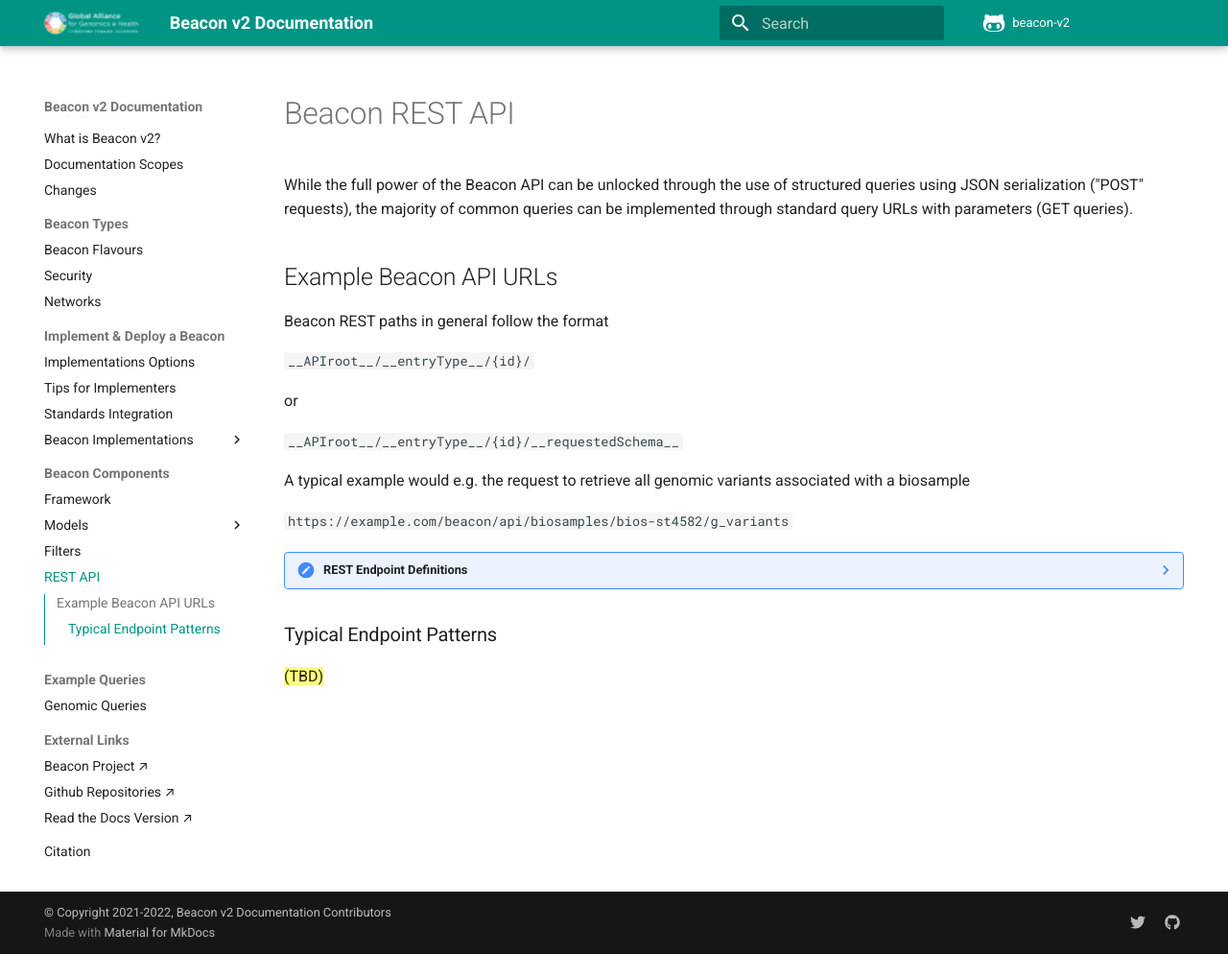
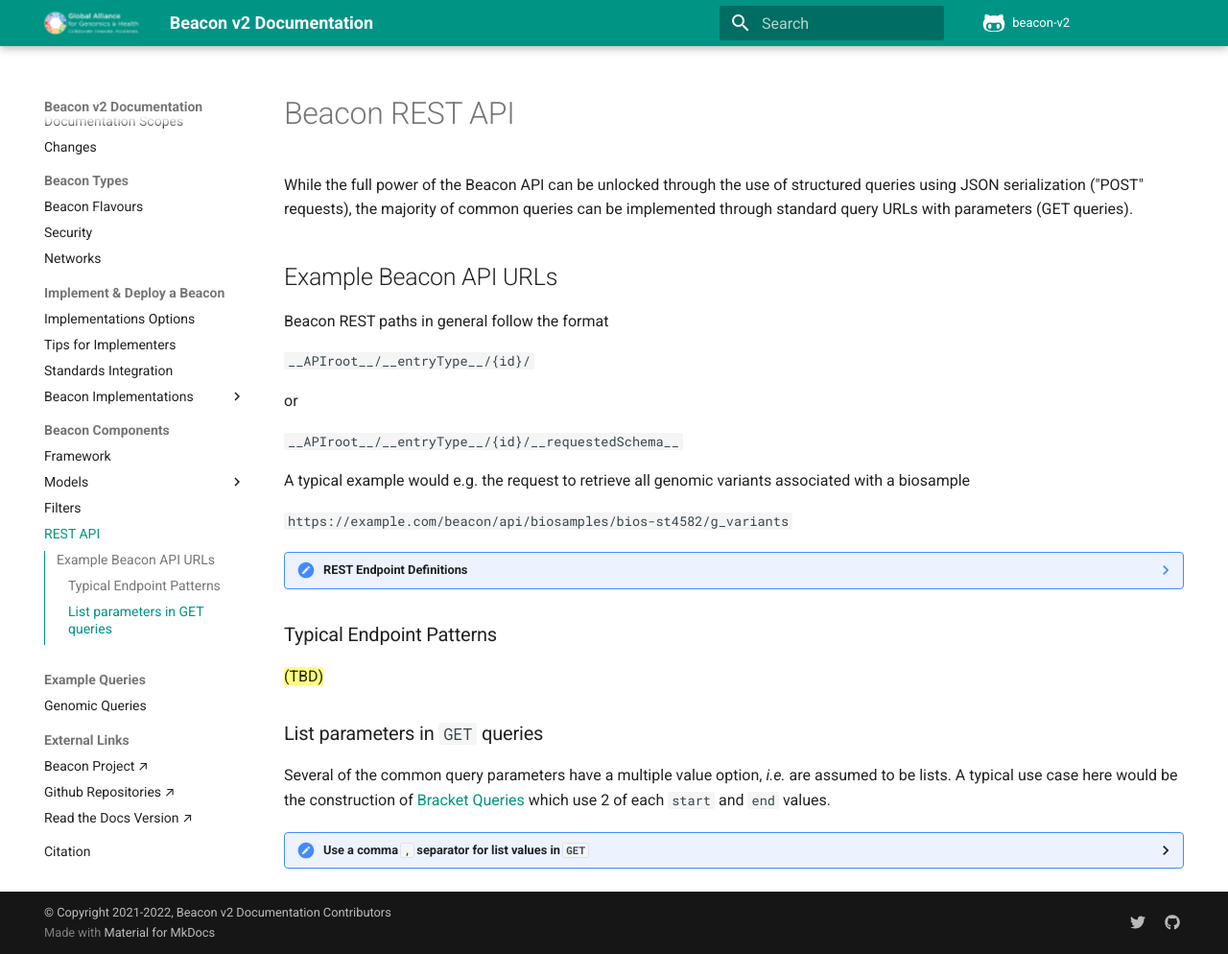
Before and after one commit to ga4gh-beacon/beacon-v2, an MkDocs documentation site: the page built from docs/rest-api.md, in a window 1280 px wide and 994 px high. Shown: the whole window at 96% size. Built offline with MkDocs 1.6.1 and Material for MkDocs 9.7.7, drawn with Linux system fonts in a browser that asks for light colours; comment, search, counter and statistics services are not loaded.

Commit message:
List parameters in `GET` queries

```diff
--- a/docs/rest-api.md
+++ b/docs/rest-api.md
@@ -26,3 +26,18 @@ A typical example would e.g. the request to retrieve all genomic variants associ
 ### Typical Endpoint Patterns
 
 ==(TBD)==
+
+### List parameters in `GET` queries
+
+Several of the common query parameters have a multiple value option, _i.e._ are
+assumed to be lists. A typical use case here would be the construction of [Bracket Queries](variant-queries/#beacon-bracket-queries)
+which use 2 of each `start` and `end` values.
+
+??? Attention "Use a comma `,` separator for list values in `GET`"
+
+    Due to the problem of some web frameworks with the interpretation of multiple
+    values for the same parameter we recommend the consistant use of a single
+    parameter name and comma-concatenated values.
+
+    * ~~`&start=1234000&start=5234000`~~
+    * `&start=1234000,5234000`
```
